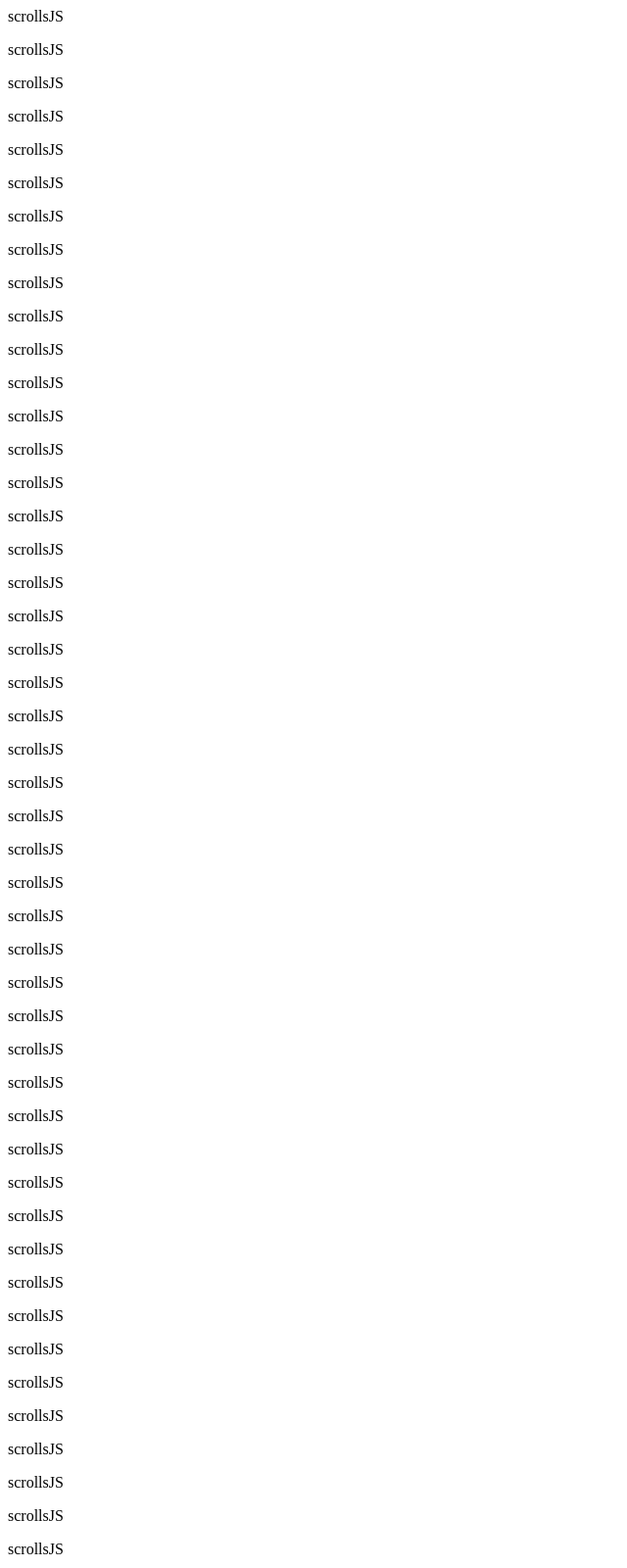
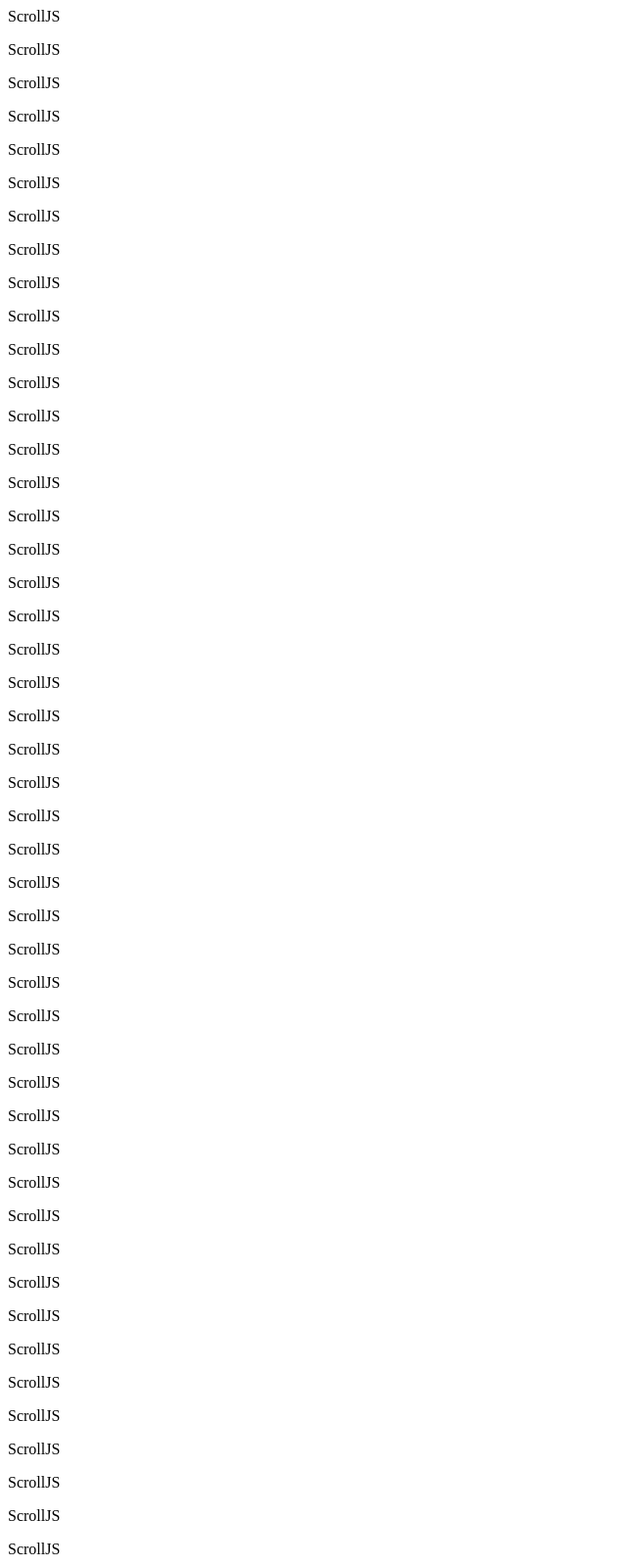
Before and after one commit to markogrady1/scrollsjs, a plain HTML site: page demo/index.html in a window 1280 px wide. Shown: the top 1600 px of the page at 98% size, without its empty margins (0-640 px from the left). Drawn offline with nearby package versions, Linux system fonts and the light colour scheme.

Commit message:
add efficient technique to demo

```diff
--- a/demo/index.html
+++ b/demo/index.html
@@ -1,119 +1,16 @@
 <html>
 <head>
 	<title></title>
-
-
 	<script src="https://code.jquery.com/jquery-1.10.2.js"></script>
 	<script src='./scrolls.js'></script>
 </head>
 <body>
-<p>scrollsJS</p>
-<p>scrollsJS</p>
-<p>scrollsJS</p>
-<p>scrollsJS</p>
-<p>scrollsJS</p>
-<p>scrollsJS</p>
-<p>scrollsJS</p>
-<p>scrollsJS</p>
-<p>scrollsJS</p>
-<p>scrollsJS</p>
-<p>scrollsJS</p>
-<p>scrollsJS</p>
-<p>scrollsJS</p>
-<p>scrollsJS</p>
-<p>scrollsJS</p>
-<p>scrollsJS</p>
-<p>scrollsJS</p>
-<p>scrollsJS</p>
-<p>scrollsJS</p>
-<p>scrollsJS</p>
-<p>scrollsJS</p>
-<p>scrollsJS</p>
-<p>scrollsJS</p>
-<p>scrollsJS</p>
-<p>scrollsJS</p>
-<p>scrollsJS</p>
-<p>scrollsJS</p>
-<p>scrollsJS</p>
-<p>scrollsJS</p>
-<p>scrollsJS</p>
-<p>scrollsJS</p>
-<p>scrollsJS</p>
-<p>scrollsJS</p>
-<p>scrollsJS</p>
-<p>scrollsJS</p>
-<p>scrollsJS</p>
-<p>scrollsJS</p>
-<p>scrollsJS</p>
-<p>scrollsJS</p>
-<p>scrollsJS</p>
-<p>scrollsJS</p>
-<p>scrollsJS</p>
-<p>scrollsJS</p>
-<p>scrollsJS</p>
-<p>scrollsJS</p>
-<p>scrollsJS</p>
-<p>scrollsJS</p>
-<p>scrollsJS</p>
-<p>scrollsJS</p>
-<p>scrollsJS</p>
-<p>scrollsJS</p>
-<p>scrollsJS</p>
-<p>scrollsJS</p>
-<p>scrollsJS</p>
-<p>scrollsJS</p>
-<p>scrollsJS</p>
-<p>scrollsJS</p>
-<p>scrollsJS</p>
-<p>scrollsJS</p>
-<p>scrollsJS</p>
-<p>scrollsJS</p>
-<p>scrollsJS</p>
-<p>scrollsJS</p>
-<p>scrollsJS</p>
-<p>scrollsJS</p>
-<p>scrollsJS</p>
-<p>scrollsJS</p>
-<p>scrollsJS</p>
-<p>scrollsJS</p>
-<p>scrollsJS</p>
-<p>scrollsJS</p>
-<p>scrollsJS</p>
-<p>scrollsJS</p>
-<p>scrollsJS</p>
-<p>scrollsJS</p>
-<p>scrollsJS</p>
-<p>scrollsJS</p>
-<p>scrollsJS</p>
-<p>scrollsJS</p>
-<p>scrollsJS</p>
-<p>scrollsJS</p>
-<p>scrollsJS</p>
-<p>scrollsJS</p>
-<p>scrollsJS</p>
-<p>scrollsJS</p>
-<p>scrollsJS</p>
-<p>scrollsJS</p>
-<p>scrollsJS</p>
-<p>scrollsJS</p>
-<p>scrollsJS</p>
-<p>scrollsJS</p>
-<p>scrollsJS</p>
-<p>scrollsJS</p>
-<p>scrollsJS</p>
-<p>scrollsJS</p>
-<p>scrollsJS</p>
-<p>scrollsJS</p>
-<p>scrollsJS</p>
-<p>scrollsJS</p>
-<p>scrollsJS</p>
-<p>scrollsJS</p>
-<p>scrollsJS</p>
-<p>scrollsJS</p>
-<p>scrollsJS</p>
-<p>scrollsJS</p>
-<p>scrollsJS</p>
-<p>scrollsJS</p>
+<div></div>
+<script>
+	for(var i = 0; i < 100; i++) {
+		$("div").append("<p>ScrollJS</p>")
+	}
+</script>
 <script type="text/javascript">
 
 scroller.init();
```
